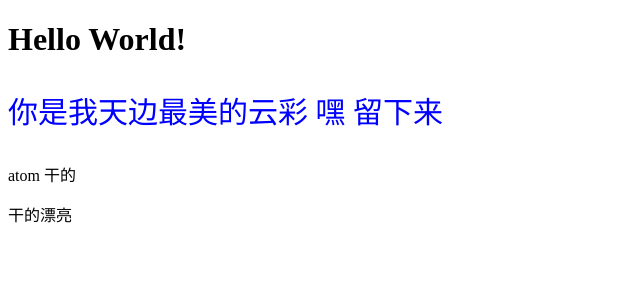
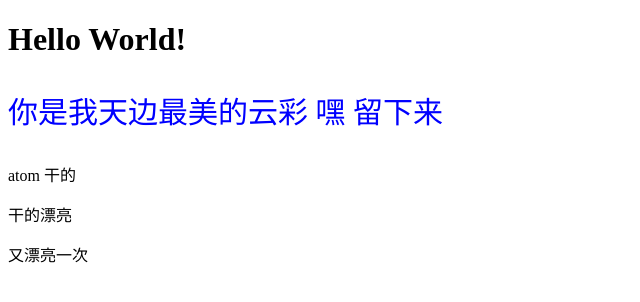
Before and after one commit to hellobluefat/hellobluefat.github.io, a plain HTML site: page index.html in a window 1280 px wide. Shown: the whole page, without its empty margins (0-640 px from the left). Drawn offline with Linux system fonts and the light colour scheme.

Commit message:
add text

```diff
--- a/index.html
+++ b/index.html
@@ -10,5 +10,6 @@
     <p style="color:blue;font-size:30px;">你是我天边最美的云彩 嘿 留下来</p>
     <p style="font-size:50px color:blue;">atom 干的</p>
     <p>干的漂亮</p>
+    <p>又漂亮一次</p>
   </body>
 </html>
```
